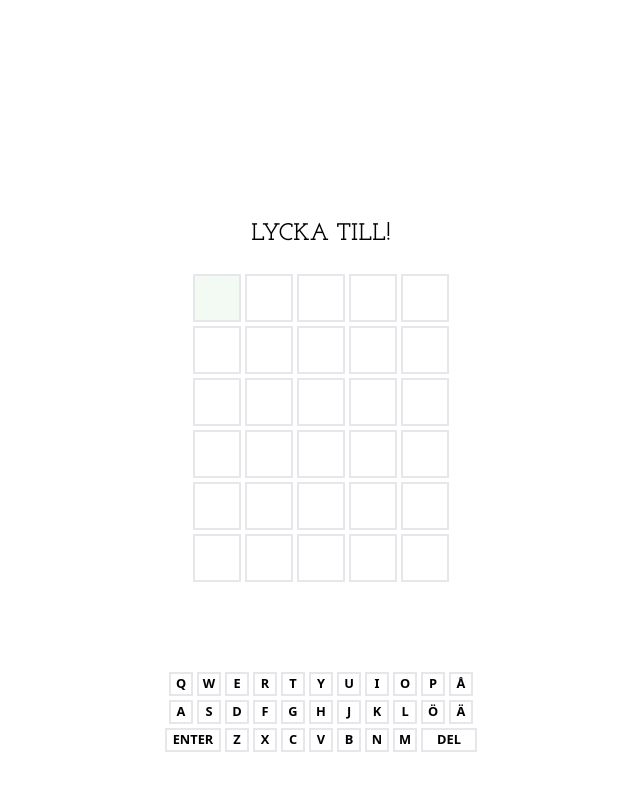
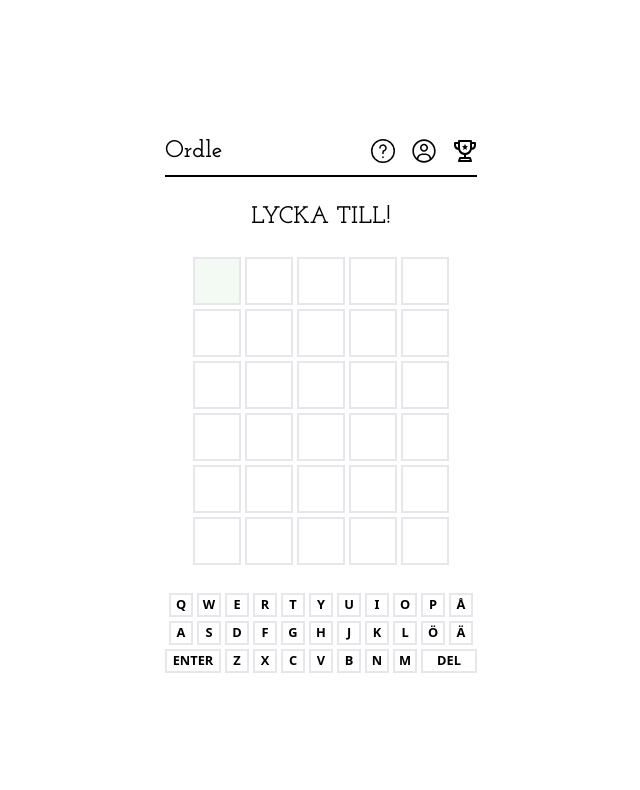
Before and after one commit to gusthv/ordle, a React (Vite) app: page /game in a window 1280 px wide. Shown: the top 790 px of the page, without its empty margins (319-959 px from the left). Built offline with nearby package versions, Linux system fonts and the light colour scheme.

Commit message:
style: update layout

```diff
--- /dev/null
+++ b/src/Buttons.tsx
@@ -0,0 +1,55 @@
+const Buttons = () => {
+  return (
+    <div className="flex flex-row items-center gap-4">
+      <svg className="w-6 h-6 cursor-pointer" viewBox="0 0 24 24" fill="none">
+        <path
+          d="M9 9.00001C9.00011 8.45004 9.15139 7.91068 9.43732 7.44088C9.72325 6.97108 10.1328 6.58891 10.6213 6.33616C11.1097 6.08341 11.6583 5.96979 12.2069 6.00773C12.7556 6.04566 13.2833 6.23369 13.7323 6.55126C14.1813 6.86883 14.5344 7.30372 14.7529 7.8084C14.9715 8.31308 15.0471 8.86813 14.9715 9.41288C14.8959 9.95763 14.6721 10.4711 14.3244 10.8972C13.9767 11.3234 13.5185 11.6457 13 11.829C12.7074 11.9325 12.4541 12.1241 12.275 12.3775C12.0959 12.6309 11.9998 12.9337 12 13.244V14.5"
+          stroke="#000000"
+          stroke-width="1.5"
+          stroke-linecap="round"
+          stroke-linejoin="round"
+        />
+        <path
+          d="M12 18V18.5001"
+          stroke="#000000"
+          stroke-width="1.5"
+          stroke-linecap="round"
+          stroke-linejoin="round"
+        />
+        <path
+          d="M12 23.25C18.2132 23.25 23.25 18.2132 23.25 12C23.25 5.7868 18.2132 0.75 12 0.75C5.7868 0.75 0.75 5.7868 0.75 12C0.75 18.2132 5.7868 23.25 12 23.25Z"
+          stroke="#000000"
+          stroke-width="1.5"
+          stroke-miterlimit="10"
+        />
+      </svg>
+      <svg
+        className="w-[26px] h-[26px] cursor-pointer"
+        viewBox="0 0 24 24"
+        fill="none"
+      >
+        <path
+          fill-rule="evenodd"
+          clip-rule="evenodd"
+          d="M8.25 9C8.25 6.92893 9.92893 5.25 12 5.25C14.0711 5.25 15.75 6.92893 15.75 9C15.75 11.0711 14.0711 12.75 12 12.75C9.92893 12.75 8.25 11.0711 8.25 9ZM12 6.75C10.7574 6.75 9.75 7.75736 9.75 9C9.75 10.2426 10.7574 11.25 12 11.25C13.2426 11.25 14.25 10.2426 14.25 9C14.25 7.75736 13.2426 6.75 12 6.75Z"
+          fill="#000000"
+        />
+        <path
+          fill-rule="evenodd"
+          clip-rule="evenodd"
+          d="M1.25 12C1.25 6.06294 6.06294 1.25 12 1.25C17.9371 1.25 22.75 6.06294 22.75 12C22.75 17.9371 17.9371 22.75 12 22.75C6.06294 22.75 1.25 17.9371 1.25 12ZM12 2.75C6.89137 2.75 2.75 6.89137 2.75 12C2.75 14.5456 3.77827 16.851 5.4421 18.5235C5.6225 17.5504 5.97694 16.6329 6.68837 15.8951C7.75252 14.7915 9.45416 14.25 12 14.25C14.5457 14.25 16.2474 14.7915 17.3115 15.8951C18.023 16.6329 18.3774 17.5505 18.5578 18.5236C20.2217 16.8511 21.25 14.5456 21.25 12C21.25 6.89137 17.1086 2.75 12 2.75ZM17.1937 19.6554C17.0918 18.4435 16.8286 17.5553 16.2318 16.9363C15.5823 16.2628 14.3789 15.75 12 15.75C9.62099 15.75 8.41761 16.2628 7.76815 16.9363C7.17127 17.5553 6.90811 18.4434 6.80622 19.6553C8.28684 20.6618 10.0747 21.25 12 21.25C13.9252 21.25 15.7131 20.6618 17.1937 19.6554Z"
+          fill="#000000"
+        />
+      </svg>
+      <svg
+        className="w-6 h-6 cursor-pointer"
+        viewBox="0 0 24 24"
+        fill="#000000"
+      >
+        <path d="M22,3H19V2a1,1,0,0,0-1-1H6A1,1,0,0,0,5,2V3H2A1,1,0,0,0,1,4V6a4.994,4.994,0,0,0,4.276,4.927A7.009,7.009,0,0,0,11,15.92V18H7a1,1,0,0,0-.949.684l-1,3A1,1,0,0,0,6,23H18a1,1,0,0,0,.948-1.316l-1-3A1,1,0,0,0,17,18H13V15.92a7.009,7.009,0,0,0,5.724-4.993A4.994,4.994,0,0,0,23,6V4A1,1,0,0,0,22,3ZM5,8.829A3.006,3.006,0,0,1,3,6V5H5ZM16.279,20l.333,1H7.387l.334-1ZM17,9A5,5,0,0,1,7,9V3H17Zm4-3a3.006,3.006,0,0,1-2,2.829V5h2ZM10.667,8.667,9,7.292,11,7l1-2,1,2,2,.292L13.333,8.667,13.854,11,12,9.667,10.146,11Z" />
+      </svg>
+    </div>
+  );
+};
+
+export default Buttons;
--- a/src/Game.tsx
+++ b/src/Game.tsx
@@ -1,6 +1,7 @@
 import { useState, useEffect } from "react";
 import { wordBank } from "./data";
 import Keyboard from "./Keyboard";
+import Buttons from "./Buttons";
 
 const Game = () => {
   const [wonGame, setWonGame] = useState(false);
@@ -213,8 +214,15 @@ const Game = () => {
     <div
       className={`w-screen h-screen flex flex-col justify-center items-center ${
         hasLoaded ? "transitionRight" : "initialPosition"
-      } transition-transform ease-in-out`}
+      } transition-transform ease-in-out select-none`}
     >
+      <div className="w-[312px]">
+        <span className="w-full flex justify-between py-2">
+          <p className="text-2xl chosenFont">Ordle</p>
+          <Buttons />
+        </span>
+        <div className="h-[2px] mb-6 bg-black" />
+      </div>
       <p
         className={`text-2xl ${
           endGame && wonGame
@@ -226,7 +234,7 @@ const Game = () => {
       >
         {headerText}
       </p>
-      <div className="flex flex-col pt-6">
+      <div className="flex flex-col mt-6">
         {wordArray.map((row, rowIndex) => (
           <div key={rowIndex} className="flex flex-row gap-[4px]">
             {row.map((letter, boxIndex) => (
--- a/src/Keyboard.tsx
+++ b/src/Keyboard.tsx
@@ -50,7 +50,7 @@ const Keyboard: React.FC<KeyboardProps> = ({ onKeyPress, keyFeedback }) => {
   };
 
   return (
-    <div className="fixed bottom-0 mb-12">
+    <div className="mt-6">
       {characterArray.map((row, rowIndex) => (
         <div
           key={rowIndex}
```
